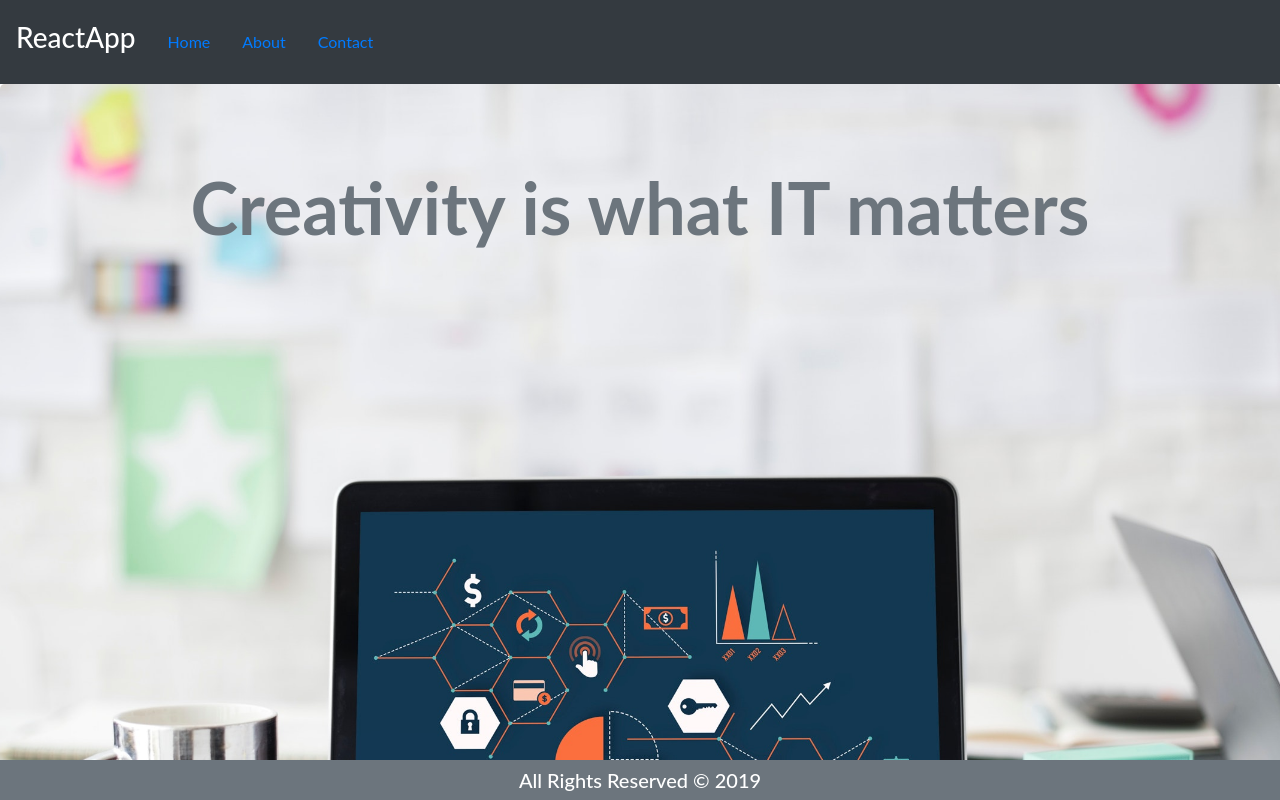
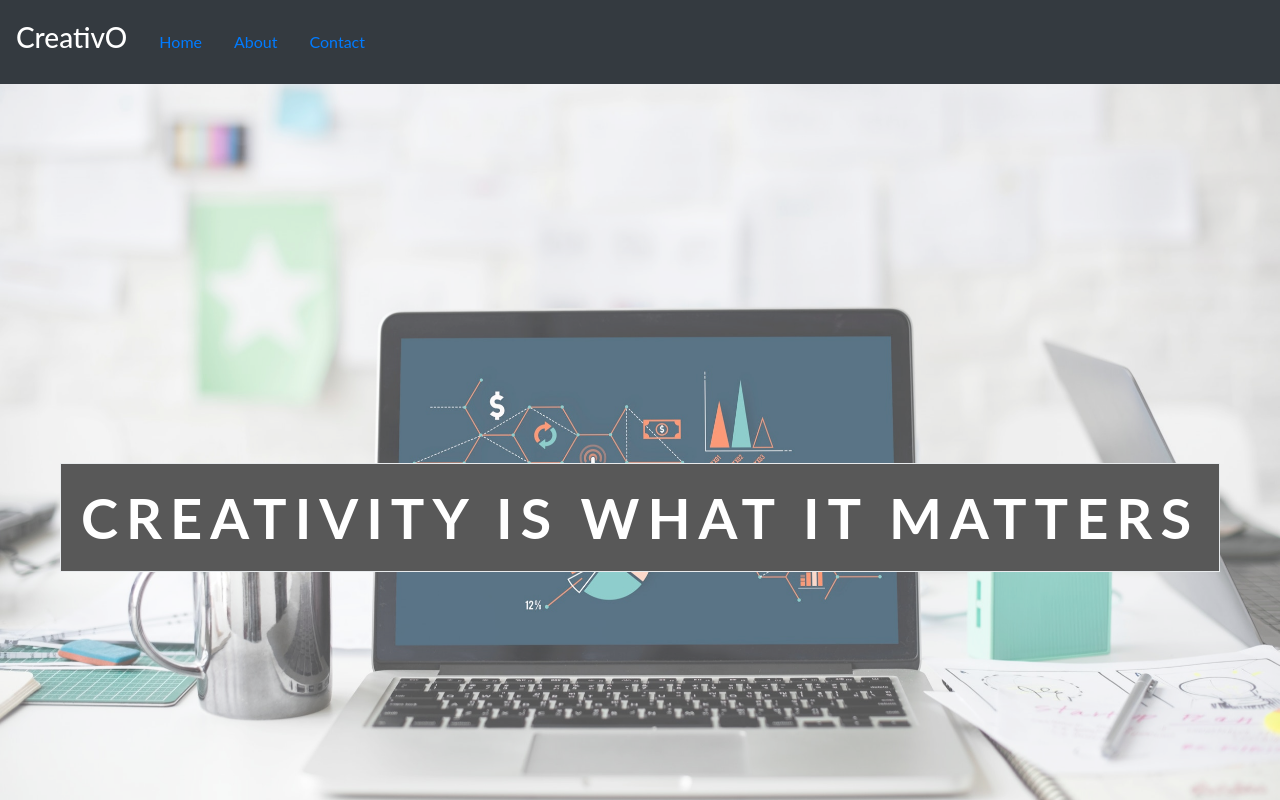
Before and after one commit to YousufQadri/react-practice, a React (Create React App) app: page /contact in a window 1280 px wide. Both pictures are taken after a click on the link "About". Shown: the top 800 px of the page. Built offline with nearby package versions, Linux system fonts and the light colour scheme; the HTML template or start-up script is replaced by a standard one.

Commit message:
Modifications

```diff
--- a/src/App.css
+++ b/src/App.css
@@ -1,9 +1,10 @@
 /* @import url("https://fonts.googleapis.com/css?family=Montserrat&display=swap"); */
 
-* {
+body,
+html {
   font-size: 16px;
   font-weight: 400;
   margin: 0;
   line-height: 1.7em;
-  font-family: "Lato", sans-serif;
+  font-family: "Lato", sans-serif !important;
 }
--- a/src/App.js
+++ b/src/App.js
@@ -6,7 +6,7 @@ import "./App.css";
 
 class App extends Component {
   state = {
-    pageVisited: "about"
+    pageVisited: ""
   };
 
   changeState = e => {
--- a/src/components/Footer/Footer.css
+++ b/src/components/Footer/Footer.css
@@ -1,6 +1,6 @@
 footer {
   position: absolute;
-  bottom: 0;
+  top: 100;
   width: 100%;
   height: 2.5rem;
 }
--- a/src/components/Header/Header.js
+++ b/src/components/Header/Header.js
@@ -6,7 +6,7 @@ function Header(props) {
     <header>
       <nav className="navbar navbar-expand-lg navbar-dark bg-dark py-3">
         <div className="navbar-brand">
-          <h3>ReactApp</h3>
+          <h3>CreativO</h3>
         </div>
 
         <ul className="nav justify-content-end">
--- a/src/components/routes/About/About.css
+++ b/src/components/routes/About/About.css
@@ -1,10 +1,65 @@
-.About-bg {
-  padding: 2rem 1rem;
-  margin-bottom: 2rem;
-  border-radius: 0.3rem;
-  background-image: url(../../../../src/imgs/creative.jpg);
+.pimg1,
+.pimg2 {
+  position: relative;
+  height: 100%;
+  opacity: 0.7;
+  background-position: center;
+  background-size: cover;
   background-repeat: no-repeat;
-  background-size: cover;
-  background-position: center;
-  height: 1000px;
+  background-attachment: fixed;
 }
+
+.pimg1 {
+  background-image: url("../../../../src/imgs/creative.jpg");
+  min-height: 100vh;
+}
+
+.pimg2 {
+  background-image: url("../../../imgs/2.jpg");
+  min-height: 400px;
+}
+
+.section {
+  text-align: center;
+  padding: 50px 80px;
+  height: 60%;
+}
+
+.section p {
+  font-size: 1.7em;
+}
+
+.section-light {
+  background-color: #f4f4f4;
+  color: #666;
+}
+
+.section-dark {
+  background-color: #282e34;
+  color: #ddd;
+}
+
+.ptext {
+  position: absolute;
+  top: 50%;
+  width: 100%;
+  text-align: center;
+  color: black !important;
+  font-size: 27px;
+  letter-spacing: 8px;
+  text-transform: uppercase;
+}
+
+.ptext .border {
+  background-color: #111;
+  color: #fff;
+  padding: 20px;
+}
+
+.ptext .border.trans {
+  background-color: transparent;
+}
+
+section img {
+  width: 300px;
+}
--- a/src/components/routes/About/About.js
+++ b/src/components/routes/About/About.js
@@ -1,26 +1,69 @@
 import React, { Fragment } from "react";
 import "./About.css";
+import userImg from "../../../imgs/no-user.png";
+import building1 from "../../../imgs/building1.jpg";
 
 function About() {
   return (
-    <Fragment>
-      <div className="About-bg">
-        <div className="container text-center pt-5 display-3 text-secondary font-weight-bold">
+    <Fragment className="container">
+      <div className="pimg1">
+        <div className="ptext">
+          <span className="display-4 border font-weight-bold">
             Creativity is what IT matters
+          </span>
         </div>
       </div>
-      <div className="container text-center">
-        <h1 className="display-4 font-weight-bold py-4">Story</h1>
-        <div className="col self-align-center">
-          <p className="pb-5 font-size-1">
+
+      <section className="section section-dark">
+        <h2 className="display-4 font-weight-bold py-5">Our Story</h2>
+        <p className="pb-3">
           Our journey started when graduates met together, while working in
           Silicon Valley, and decided to set the groundwork for a world-class
           technology organization in Pakistan. Our aim is to foster
           entrepreneurship in the region and technological innovation at a
           global scale.
         </p>
+        <div className="row">
+          <div className="col mb-4">
+            <img src={userImg} alt="user" className="rounded-circle" />
+          </div>
+          <div className="col mb-4">
+            <img src={userImg} alt="user" className="rounded-circle" />
+          </div>
+          <div className="col">
+            <img src={userImg} alt="user" className="rounded-circle" />
+          </div>
+          <div className="col">
+            <img src={userImg} alt="user" className="rounded-circle" />
           </div>
         </div>
+      </section>
+
+      <div className="pimg2">
+        <div className="ptext">
+          <span className="display-4 border trans font-weight-bold ">
+            Top Notch Quality
+          </span>
+        </div>
+      </div>
+
+      <section className="section section-light">
+        <h2 className="display-4 font-weight-bold py-4">Our Creativity Hubs</h2>
+        <div className="row">
+          <div className="col mb-4">
+            <img src={building1} alt="user" className="rounded" />
+            <p className="font-weight-bold my-4">Karachi</p>
+          </div>
+          <div className="col mb-4">
+            <img src={building1} alt="user" className="rounded" />
+            <p className="font-weight-bold my-4">USA</p>
+          </div>
+          <div className="col">
+            <img src={building1} alt="user" className="rounded" />
+            <p className="font-weight-bold my-4">Dubai</p>
+          </div>
+        </div>
+      </section>
     </Fragment>
   );
 }
--- /dev/null
+++ b/src/components/routes/Contact/Contact.css
@@ -0,0 +1,3 @@
+.container {
+  height: 100vh;
+}
--- a/src/components/routes/Contact/Contact.js
+++ b/src/components/routes/Contact/Contact.js
@@ -1,5 +1,6 @@
 import React from "react";
 import img from "../../../imgs/contact-us.png";
+import "./Contact.css";
 
 function Contact() {
   return (
--- a/src/components/routes/Home/Home.js
+++ b/src/components/routes/Home/Home.js
@@ -2,7 +2,7 @@ import React from "react";
 
 function Home() {
   return (
-    <div className="jumbotron">
+    <div className="container">
       <h1 className="display-4">Hello, Users!</h1>
       <p className="lead">Simple React app... Styled by using bootstrap</p>
       <hr className="my-4" />
```
Also changed, not shown: src/imgs/building1.jpg (added), src/imgs/no-user.png (added). Lines whose indentation alone changed are shown as unchanged.
